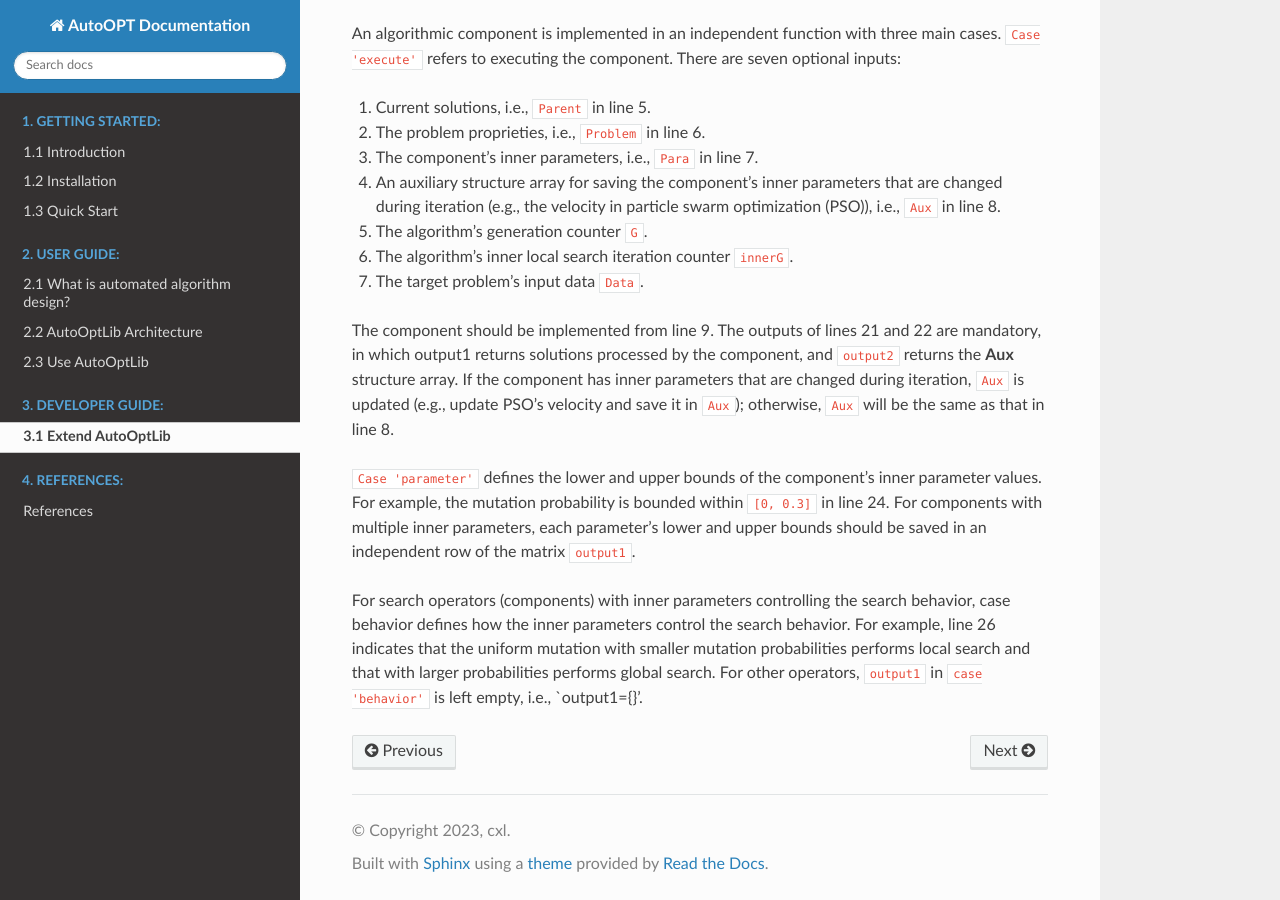
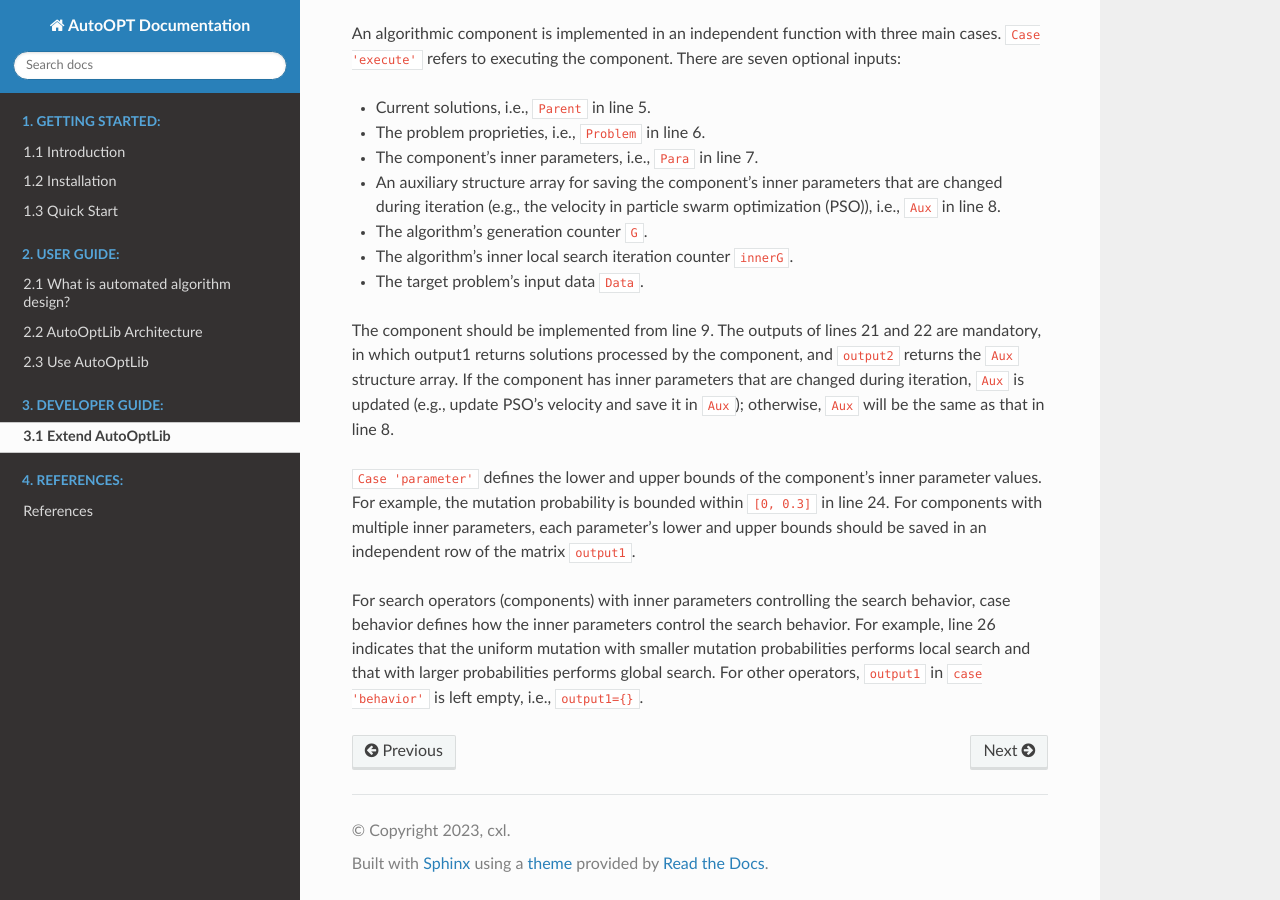
Before and after one commit to 524130120/AutoOPT, a Sphinx documentation site: the page built from source/DeveloperGuide/Extend_AutoOptLib.md, in a window 1280 px wide and 900 px high, scrolled down 882 px. Built offline with Sphinx 7.4.7 and the Read the Docs theme 2.0.0, drawn with Linux system fonts in a browser that asks for light colours; part of the change alters nothing that is shown.

```diff
--- a/source/DeveloperGuide/Extend_AutoOptLib.md
+++ b/source/DeveloperGuide/Extend_AutoOptLib.md
@@ -47,17 +47,17 @@ end
 
 An algorithmic component is implemented in an independent function with three main cases.
 `Case 'execute'` refers to executing the component. There are seven optional inputs:
-1. Current solutions, i.e., `Parent` in line 5.
-2. The problem proprieties, i.e., `Problem` in line 6.
-3. The component’s inner parameters, i.e., `Para` in line 7.
-4. An auxiliary structure array for saving the component’s inner parameters that are changed during
-iteration (e.g., the velocity in particle swarm optimization (PSO)), i.e., `Aux` in line 8.
-5. The algorithm’s generation counter `G`.
-6. The algorithm’s inner local search iteration counter `innerG`.
-7. The target problem’s input data `Data`.
+
++ Current solutions, i.e., `Parent` in line 5.
++ The problem proprieties, i.e., `Problem` in line 6.
++ The component’s inner parameters, i.e., `Para` in line 7.
++ An auxiliary structure array for saving the component’s inner parameters that are changed during iteration (e.g., the velocity in particle swarm optimization (PSO)), i.e., `Aux` in line 8.
++ The algorithm’s generation counter `G`.
++ The algorithm’s inner local search iteration counter `innerG`.
++ The target problem’s input data `Data`.
 
 The component should be implemented from line 9. The outputs of lines 21 and 22 are mandatory, in
-which output1 returns solutions processed by the component, and `output2` returns the **Aux** structure
+which output1 returns solutions processed by the component, and `output2` returns the `Aux` structure
 array. If the component has inner parameters that are changed during iteration, `Aux` is updated (e.g.,
 update PSO’s velocity and save it in `Aux`); otherwise, `Aux` will be the same as that in line 8.
 
@@ -68,4 +68,4 @@ the matrix `output1`.
 
 For search operators (components) with inner parameters controlling the search behavior, case
 behavior defines how the inner parameters control the search behavior. For example, line 26 indicates that the uniform mutation with smaller mutation probabilities performs local search and that with
-larger probabilities performs global search. For other operators, `output1` in `case 'behavior'` is left empty, i.e., `output1={}'.
+larger probabilities performs global search. For other operators, `output1` in `case 'behavior'` is left empty, i.e., `output1={}`.
```
